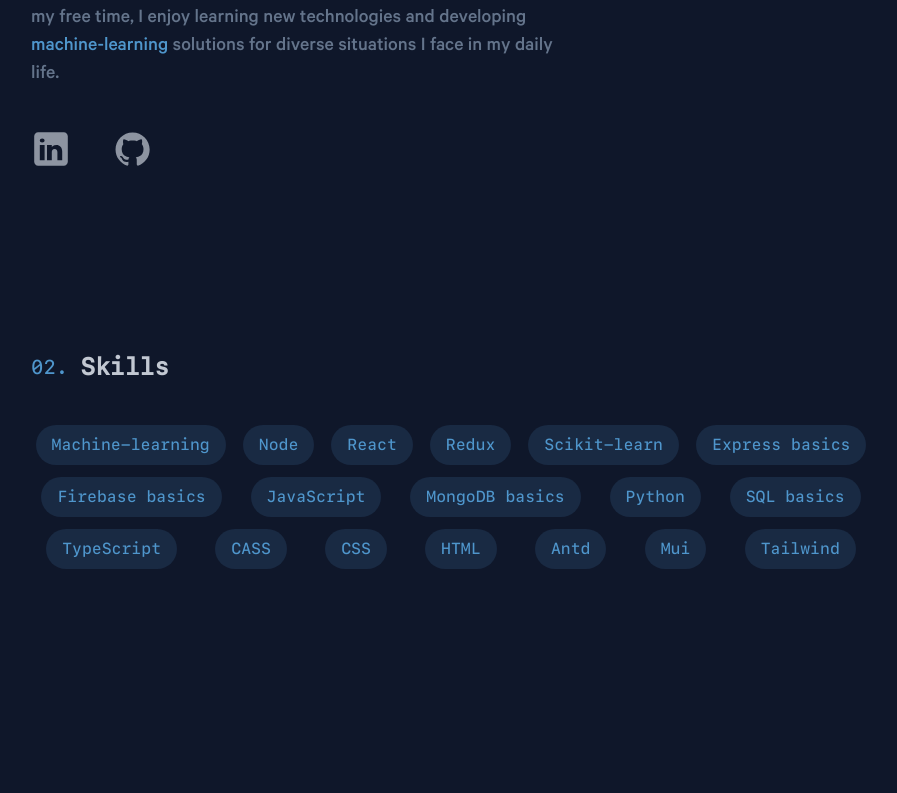
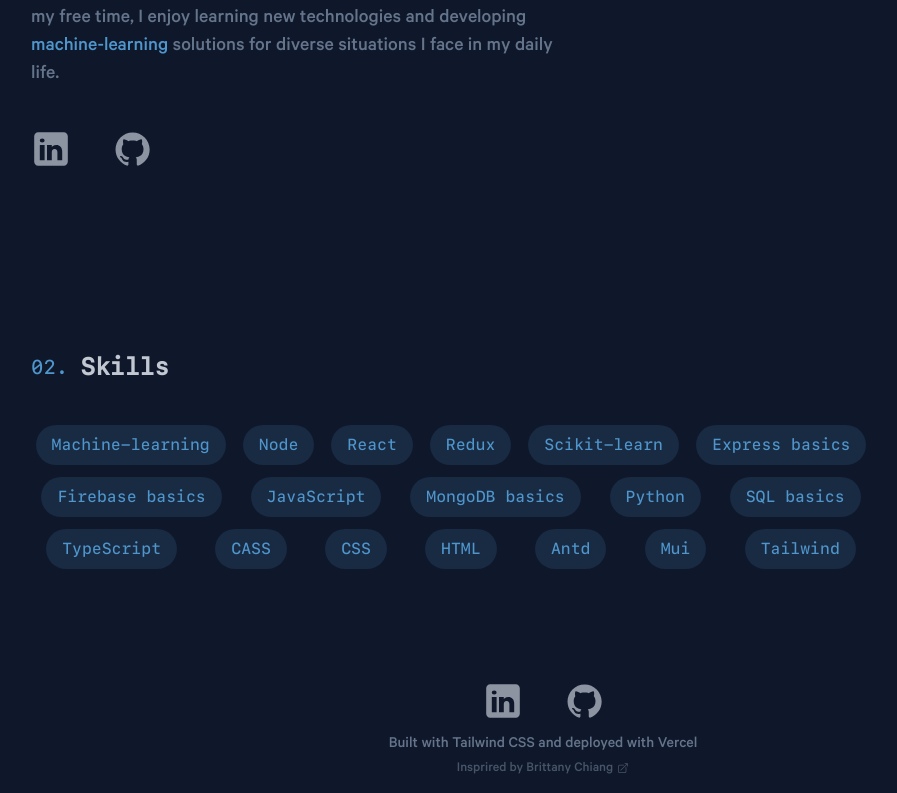
Before and after one commit to PuentesDeByte/00_portfolio_byteBridges, a React (Vite) app: page / in a window 1280 px wide. Shown: the part 451-1244 px from the top of the page, without its empty margins (97-994 px from the left). Before the commit the page ends 1116 px from the top, so only its background shows below. Built offline with nearby package versions, Linux system fonts and the light colour scheme.

Commit message:
footer finished at all

```diff
--- a/package.json
+++ b/package.json
@@ -10,6 +10,7 @@
     "preview": "vite preview"
   },
   "dependencies": {
+    "@heroicons/react": "^2.0.18",
     "react": "^18.2.0",
     "react-dom": "^18.2.0",
     "react-router-dom": "^6.14.2"
--- a/src/components/Footer.jsx
+++ b/src/components/Footer.jsx
@@ -0,0 +1,39 @@
+import React, { useState } from 'react'
+import Media from './Media'
+
+import { ArrowTopRightOnSquareIcon } from '@heroicons/react/24/solid'
+
+
+const Footer = () => {
+  //hover:-translate-y-1 hover:scale-110
+  const [idleTransition, setIdleTransition] = useState(true)
+  const childIconTransition = '-translate-y-1 scale-110'
+
+
+  const handleOnLinkClick = () => {
+    setIdleTransition(prev => !prev)
+  }
+  return (
+    <footer className='footer w-full flex flex-col items-center p-4'>
+
+      <div className="footer-contact h-10 w-fit max-w-xs mb-4">
+        <Media />
+      </div>
+
+      <div className='footer-description w-full max-w-xs flex flex-col items-center'>
+        <h1 className='text-base text-center leading-4 text-slate-500'>
+          Built with <a href='https://tailwindcss.com/' target="_blank" rel="noreferrer"> Tailwind CSS</a > and deployed with  <a target="_blank" rel="noreferrer" href="https://vercel.com/dashboard">Vercel </a>
+        </h1>
+        <h2 className='text-sm text-center leading-4 text-slate-600 m-0'>
+          Insprired by <a onMouseEnter={handleOnLinkClick} onMouseLeave={handleOnLinkClick} href="https://brittanychiang.com/" target="_blank" rel="noreferrer">
+            Brittany Chiang
+            <ArrowTopRightOnSquareIcon className={`ml-1 h-3 w-auto inline transition duration-200 ease-in-out transform hover:-translate-y-1 hover:scale-110  ${idleTransition ? '' : childIconTransition}`} />
+          </a>
+        </h2>
+      </div>
+
+    </footer>
+  )
+}
+
+export default Footer
--- a/src/components/Media.jsx
+++ b/src/components/Media.jsx
@@ -5,12 +5,12 @@ const Media = () => {
 
   return (
     <ul className="media-list w-full h-full flex justify-between m-0">
-      <li className="w-auto h-full pr-10">
+      <li className="w-auto h-full pr-5">
         <a href="/#">
           <IconLinkedin />
         </a>
       </li>
-      <li className="w-auto h-full pr-10">
+      <li className="w-auto h-full pl-5">
         <a href="https://github.com/NicoleVenachi" target="_blank" rel="noreferrer">
           <IconGitHub />
         </a>
--- a/src/containers/Hero.jsx
+++ b/src/containers/Hero.jsx
@@ -14,7 +14,7 @@ const Hero = () => {
       <div className="hero-info text-xl text-slate-500 max-w-[540px] mb-4 md:mb-10">
         I’m an electronic engineer passionate about software development. Focused on building intuitive and accessible <span className="gl-txt-highlight"> web applications </span>. In my free time, I enjoy learning new technologies and developing <span className="gl-txt-highlight"> machine-learning </span> solutions for diverse situations I face in my daily life.
       </div>
-      <div className="hero-footer h-10">
+      <div className="hero-footer h-10 relative">
         <Media />
       </div>
     </section>
--- a/src/containers/Layout.jsx
+++ b/src/containers/Layout.jsx
@@ -2,6 +2,7 @@ import { useEffect, useRef } from "react";
 import { Outlet } from 'react-router-dom'
 
 import Header from '../components/Header'
+import Footer from "../components/Footer";
 
 function Layout() {
 
@@ -32,6 +33,7 @@ function Layout() {
         <main>
           <Outlet />
         </main>
+        <Footer />
       </div>
     </div>
   )
--- a/src/styles/utils.scss
+++ b/src/styles/utils.scss
@@ -10,6 +10,7 @@ a{
   text-decoration: none;
   text-decoration-line: none;
   color: inherit;
+
 }
 
 a:hover {
```
Also changed, not shown: 1 other file (tests, documents, lock files or other folders).
